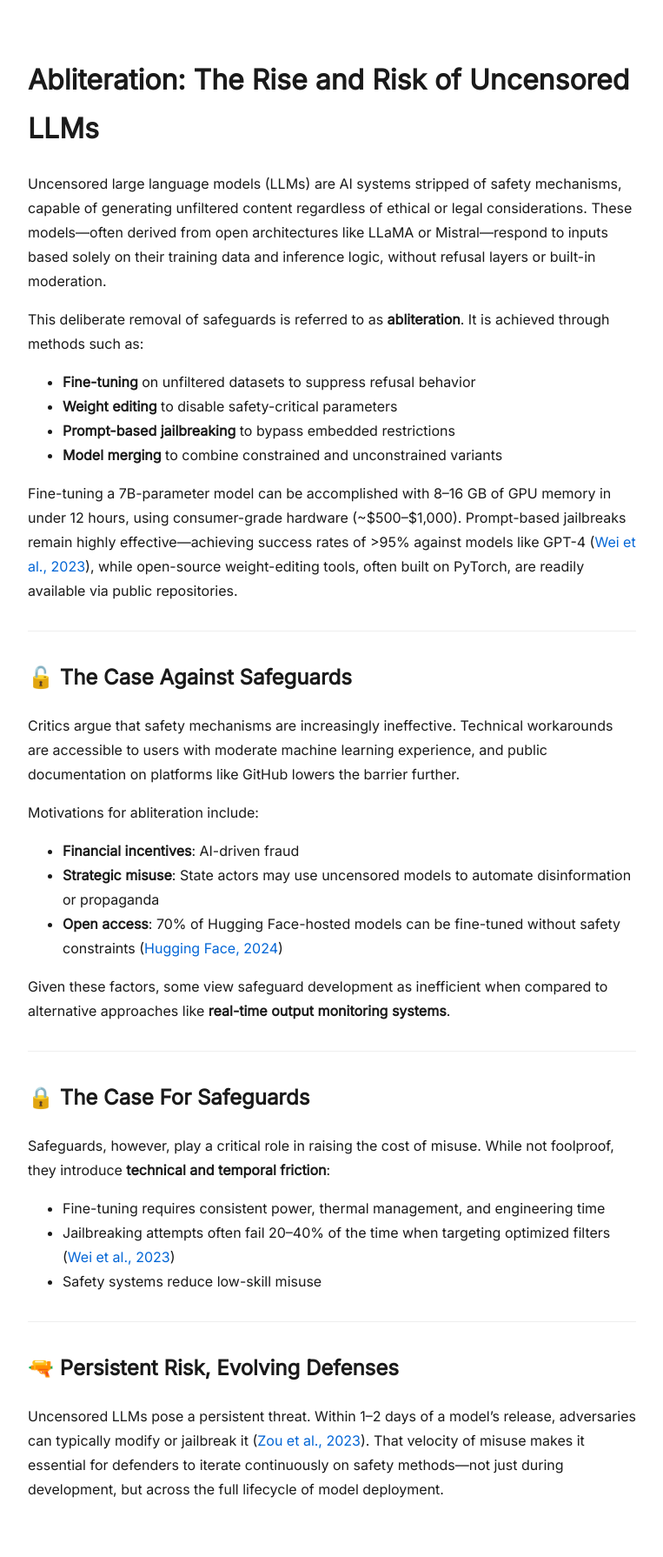
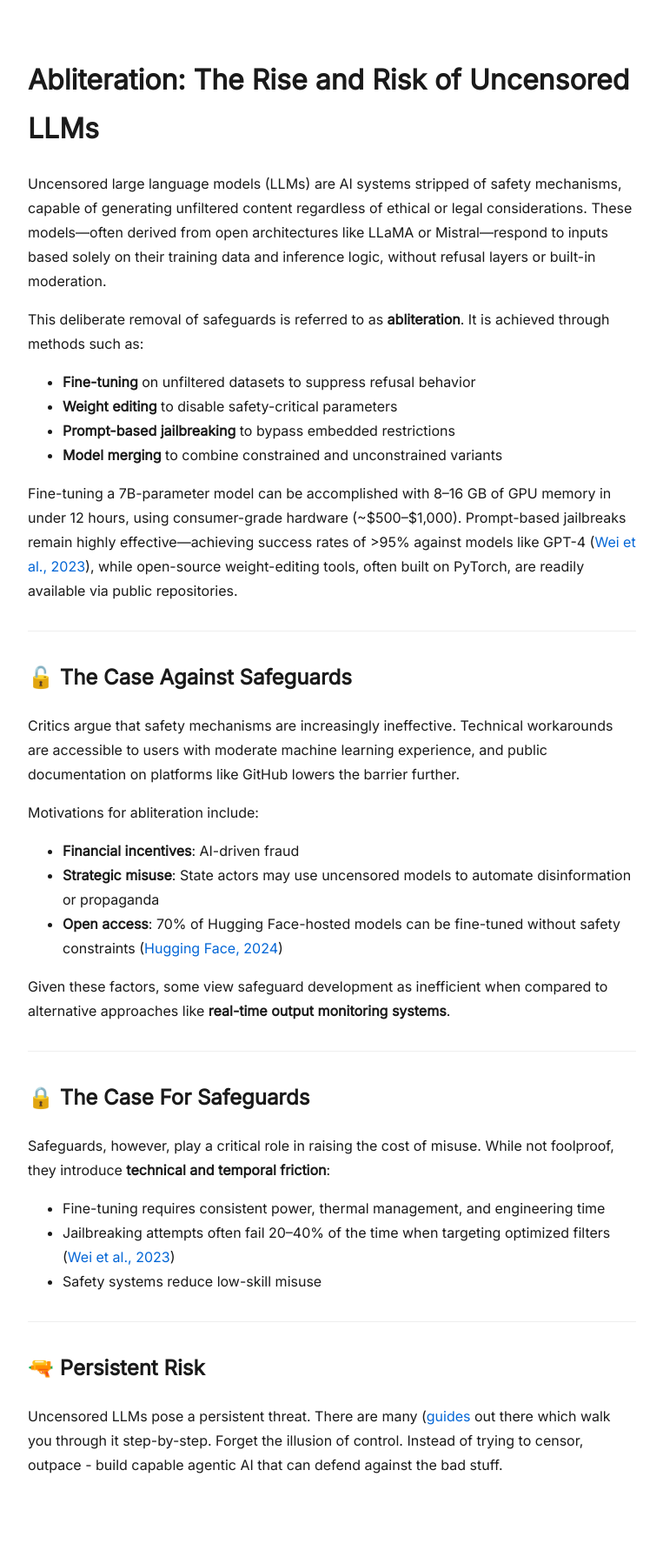
Before and after one commit to frost0x/frost0x.github.io, a Jekyll site: the page built from _posts/2025-04-14-abliteration.md, in a window 1280 px wide. Shown: the whole page at 87% size, without its empty margins (258-1021 px from the left). Built offline with Jekyll 4.4.1, drawn with Linux system fonts in a browser that asks for light colours; after the commit the page ends 1762 px from its top, so only the background shows below that.

Commit message:
Update 2025-04-14-abliteration.md

```diff
--- a/_posts/2025-04-14-abliteration.md
+++ b/_posts/2025-04-14-abliteration.md
@@ -44,6 +44,7 @@ Safeguards, however, play a critical role in raising the cost of misuse. While n
 
 ---
 
-## 🔫 Persistent Risk, Evolving Defenses
+## 🔫 Persistent Risk
 
-Uncensored LLMs pose a persistent threat. Within 1–2 days of a model’s release, adversaries can typically modify or jailbreak it ([Zou et al., 2023](https://arxiv.org/abs/2309.12345)). That velocity of misuse makes it essential for defenders to iterate continuously on safety methods—not just during development, but across the full lifecycle of model deployment.
+Uncensored LLMs pose a persistent threat. There are many ([guides](https://huggingface.co/blog/mlabonne/abliteration) out there which walk you through it step-by-step.
+Forget the illusion of control. Instead of trying to censor, outpace - build capable agentic AI that can defend against the bad stuff.
```
